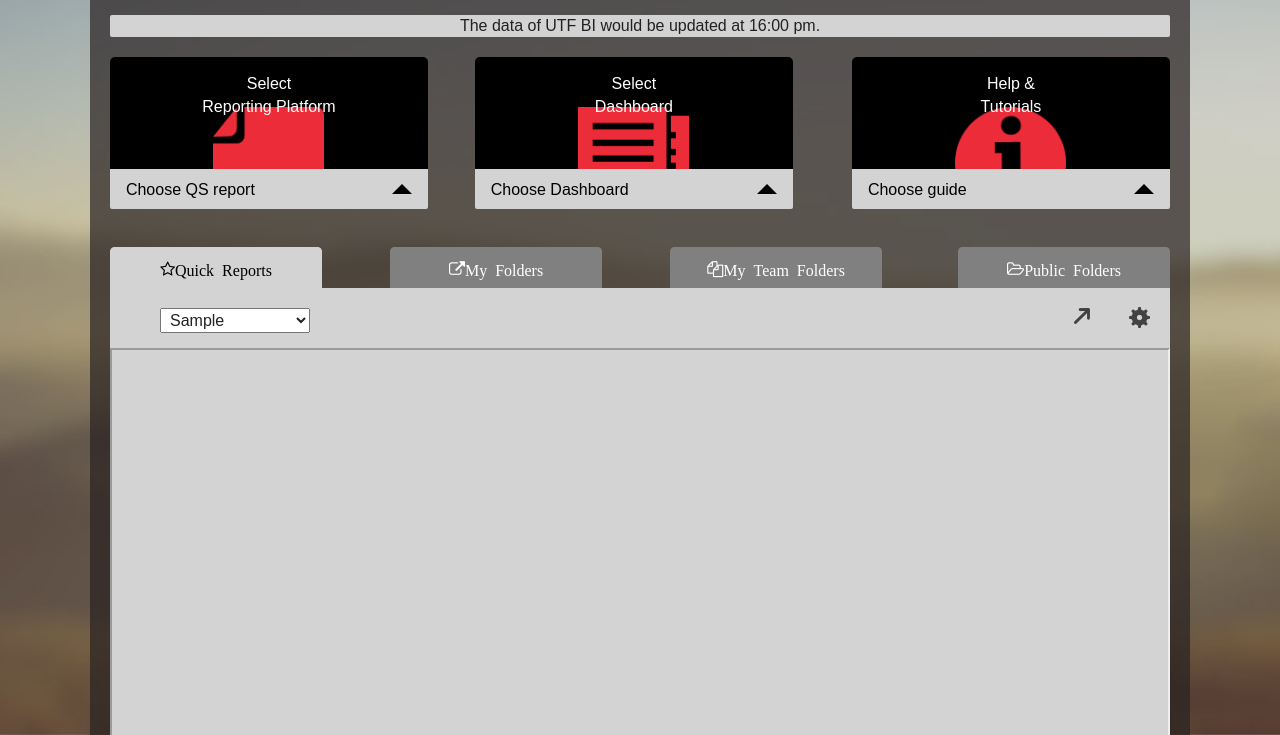
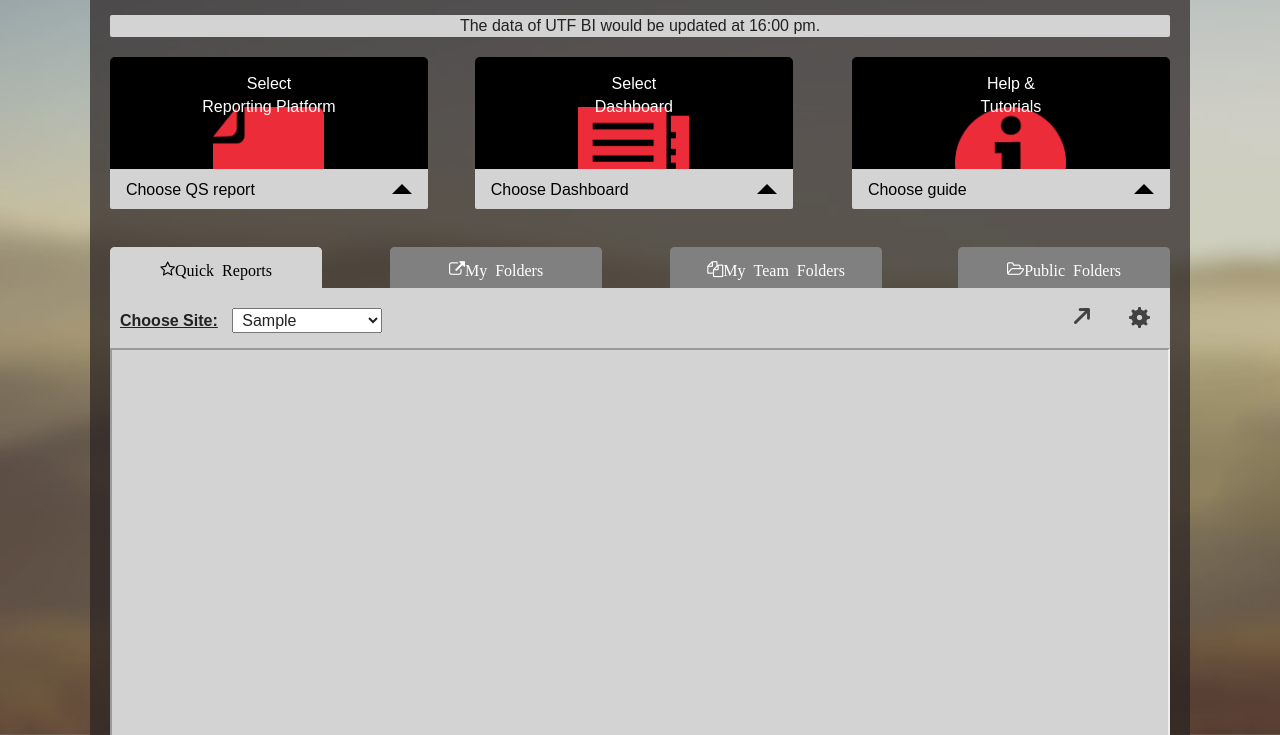
Before and after one commit to ronikar/WebApp, a plain HTML site: page index.html in a window 1280 px wide. Both pictures are taken after typing "Sample", "Sample", "Sample", "Sample", "Sample", "Sample" into the empty fields and a click on the input "save". Shown: the part 65-800 px from the top of the page. Drawn offline with nearby package versions, Linux system fonts and the light colour scheme.

Commit message:
add select label
for accessbility

```diff
--- a/css/main.css
+++ b/css/main.css
@@ -537,11 +537,17 @@ iframe {
 }
 
 select{
-	margin: 20px 0px 0px 50px;
-	width: 150px;
+	margin: 20px 0px 0px 10px;
+	min-width: 150px;
 	font-size: 16px;
 	padding: 2px 0 2px 5px;
 
+}
+.selectSite{
+	margin: 20px 0px 0px 10px;
+	font-size: 16px;
+	text-decoration: underline;
+	font-weight: bold;
 }
 
 form .img{
--- a/index.html
+++ b/index.html
@@ -96,7 +96,8 @@
 				<div id="quick-reports-panel">
 					<div class="iframe-menu">
 						<form>
-							<select>
+							<label class="selectSite" for="select1">Choose Site:</label>
+							<select id="select1">
 
 							</select>
 							<input type="image"  class="img set-setting"  src="img/icons/settings.png" alt="Open tab menu"/>
@@ -149,7 +150,8 @@
 				<div id="my-team-folders-panel">
 					<div class="iframe-menu">
 						<form>
-							<select>
+							<label class="selectSite" for="select2">Choose Site:</label>
+							<select id="select2">
 
 							</select>
 							<input type="image"  class="img set-setting"  src="img/icons/settings.png" alt="Open tab menu"/>
--- a/js/main.js
+++ b/js/main.js
@@ -208,12 +208,15 @@ $(document).ready(function(){
 			}
 			siteSelectOptions.show();
 			externalTab.show();
+			currTab.find(".selectSite").show();
+
 
 		}else
 		{
 			iframeElements[numTab].removeAttr("src");
 			siteSelectOptions.hide();
 			externalTab.hide();
+			currTab.find(".selectSite").hide();
 		}
 
 
```
